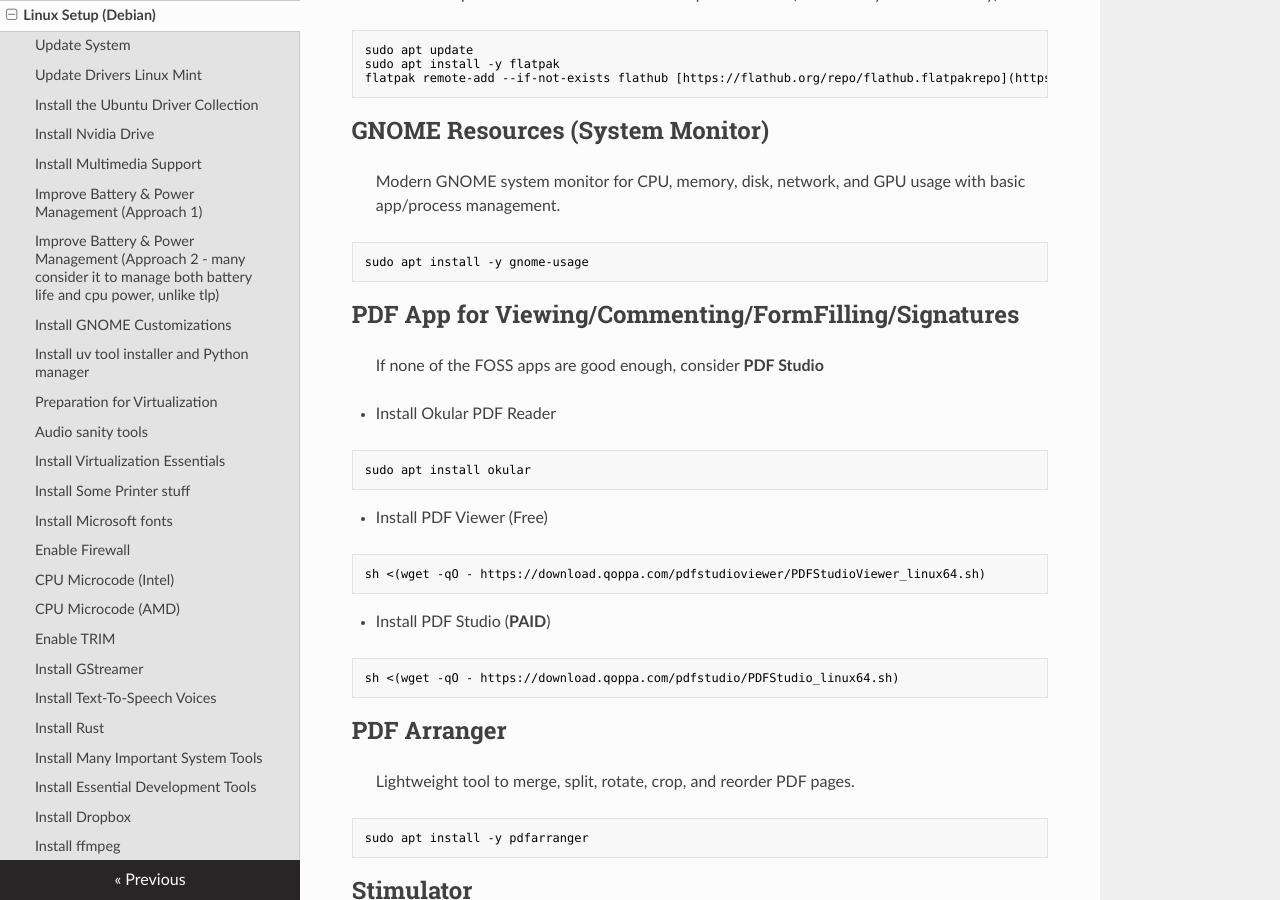
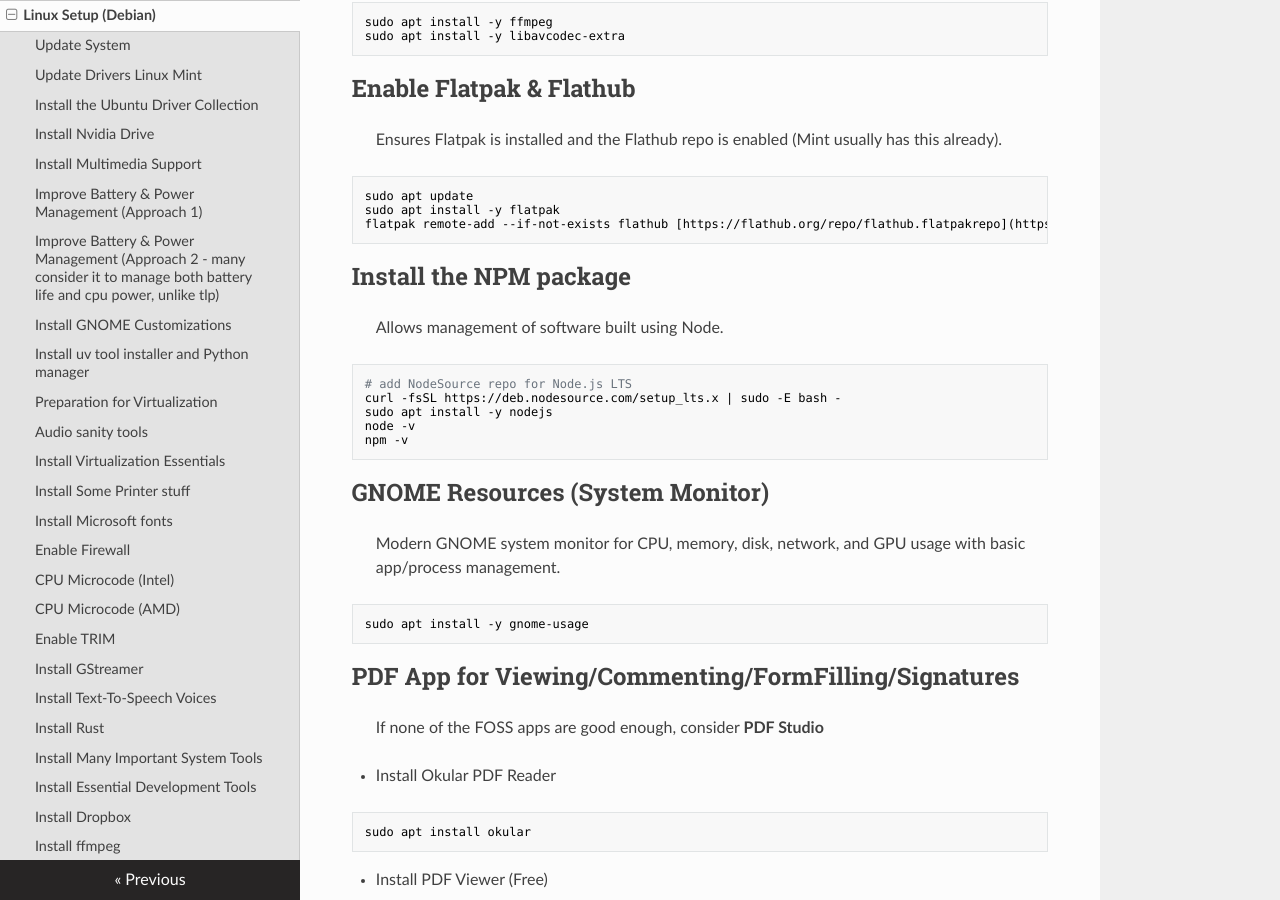
Before and after one commit to travisseymour/useful_stuff, an MkDocs documentation site: the page built from docs/debian_setup.md, in a window 1280 px wide and 900 px high, scrolled down 6674 px. Built offline with MkDocs 1.6.1, drawn with Linux system fonts in a browser that asks for light colours; nearby versions of some CDN libraries; some of the changed text lies outside the part shown.

Commit message:
updated markdown

````diff
--- a/docs/debian_setup.md
+++ b/docs/debian_setup.md
@@ -110,6 +110,15 @@
 ```
 
 > Now log out and back in to set virtualization group membership
+
+> Note that after you install a linux distro as a guest, you may need to do something like this:
+
+```bash
+# Inside the Linux VM
+sudo apt update -y
+sudo apt install spice-vdagent
+reboot
+```
 
 ## Audio sanity tools
 
@@ -320,6 +329,18 @@
 sudo apt update
 sudo apt install -y flatpak
 flatpak remote-add --if-not-exists flathub [https://flathub.org/repo/flathub.flatpakrepo](https://flathub.org/repo/flathub.flatpakrepo)
+```
+
+## Install the NPM package
+
+> Allows management of software built using Node.
+
+```bash
+# add NodeSource repo for Node.js LTS
+curl -fsSL https://deb.nodesource.com/setup_lts.x | sudo -E bash -
+sudo apt install -y nodejs
+node -v
+npm -v
 ```
 
 ## GNOME Resources (System Monitor)
````
